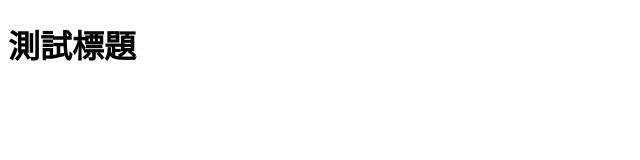
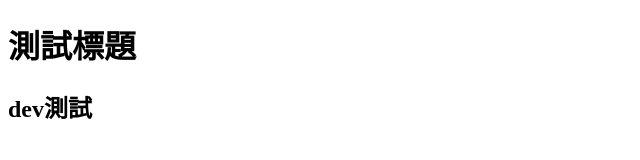
Before and after one commit to Calvin51/AAPD-test, a plain HTML site: page index.html in a window 1280 px wide. Shown: the whole page, without its empty margins (0-640 px from the left). Drawn offline with Linux system fonts and the light colour scheme.

Commit message:
新增H2

```diff
--- a/index.html
+++ b/index.html
@@ -7,5 +7,6 @@
   </head>
   <body>
     <h1>測試標題</h1>
+    <h2>dev測試</h2>
   </body>
 </html>
```
